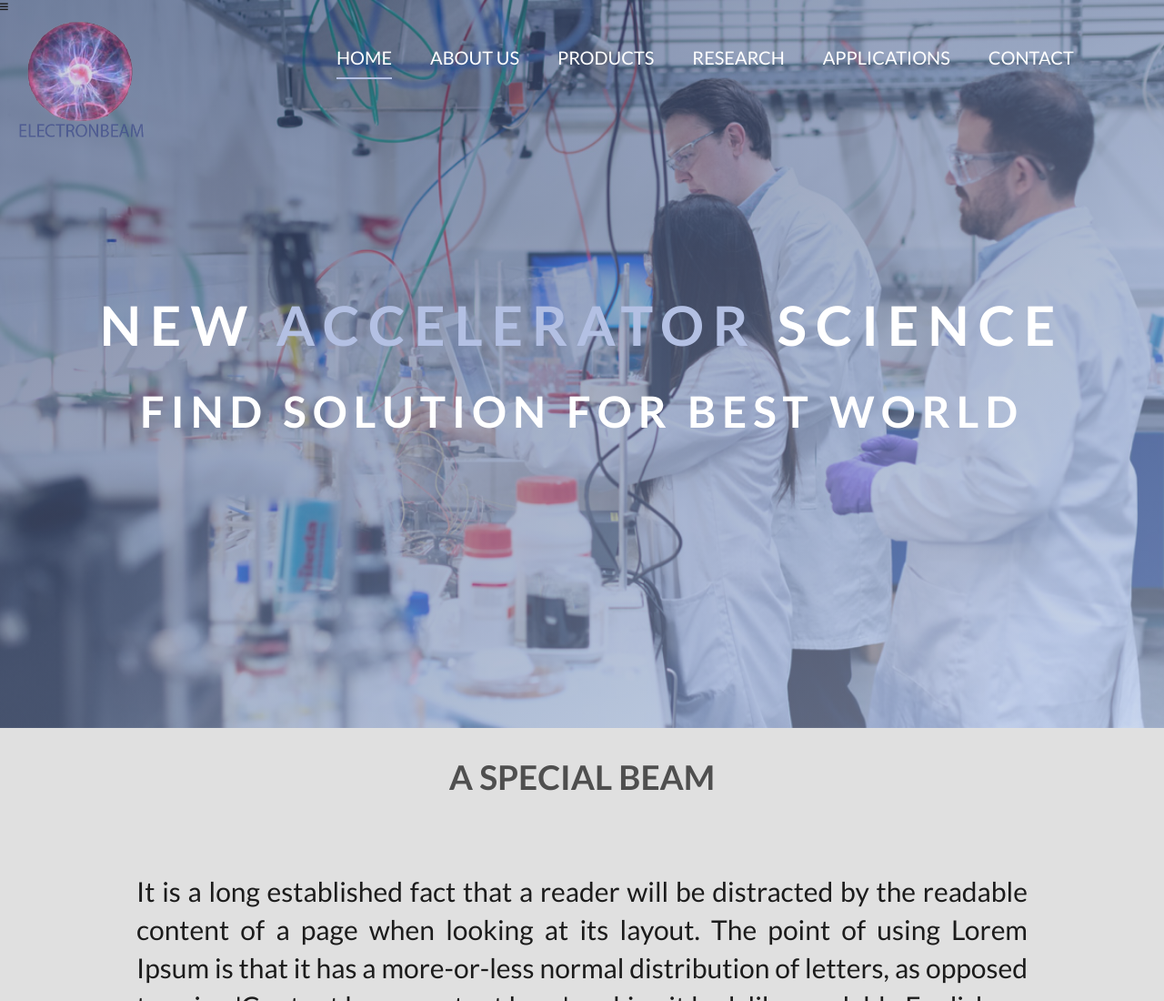
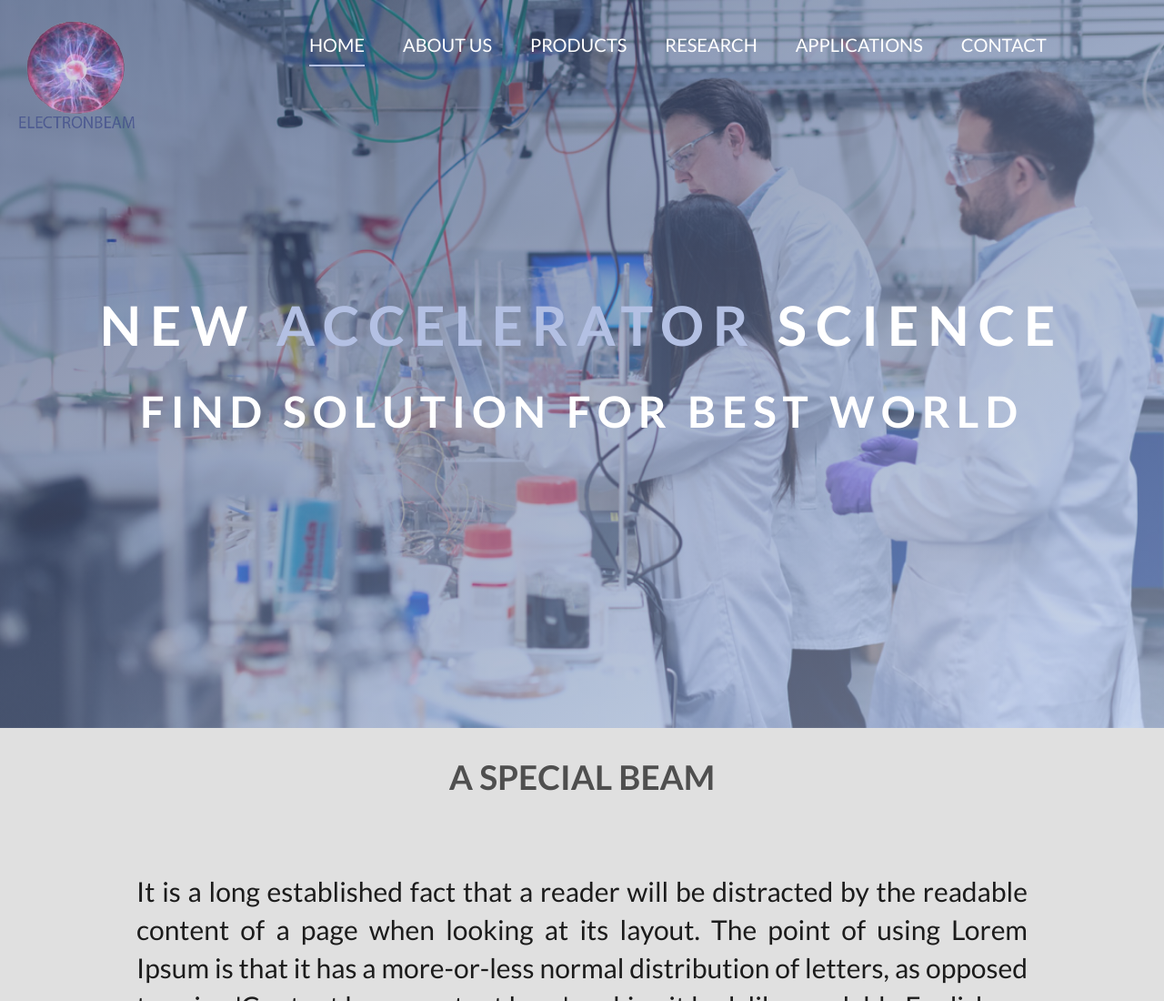
Before and after one commit to Negar-Arianmehr/scientific-website, a website with bundled scripts: page index.html in a window 1280 px wide. Shown: the top 1100 px of the page at 91% size. Built offline with nearby package versions, Linux system fonts and the light colour scheme; files whose address does not match are found by name.

Commit message:
second commit

```diff
--- a/index.html
+++ b/index.html
@@ -21,14 +21,14 @@
             <!------------------------->
 <!--.......HEADER.........-->
         <header class="header">
-            <nav class="navigation" >
-                <div class="navigation__fixed">
+            <nav class="navigation navigation__fixed" id="nav">
+<!--                <div class="navigation__fixed">-->
                     <div class="header__logo-box">
-                        <img src="img/logo.png" alt="logo of site" class="header__logo-pic">
+                        <img src="img/logo.png" alt="logo of site" class="header__logo-pic" id="logo">
                     </div>
                     <!--.......TOGGLE PART.........-->
-                    <div class="navigation__toggle"><i class="fa fa-bars"></i></div>
-                    <ul class="navigation__list" id="nav">
+<!--                    <div class="navigation__toggle"><i class="fa fa-bars"></i></div>-->
+                    <ul class="navigation__list" id="list">
                         <li class="navigation__item"><a href="#" class="navigation__link current-page">home</a></li>
                         <li class="navigation__item"><a href="#" class="navigation__link">about us</a></li>
                         <li class="navigation__item"><a href="#" class="navigation__link">products</a></li>
@@ -36,7 +36,7 @@
                         <li class="navigation__item"><a href="#" class="navigation__link">applications</a></li>
                         <li class="navigation__item"><a href="#" class="navigation__link">contact</a></li>
                     </ul>
-                </div>
+<!--                </div>-->
             </nav>
 
             <div class="header__text">
--- a/js/plugin.js
+++ b/js/plugin.js
@@ -2,16 +2,30 @@
 // global.$ = require('jquery/dist/jquery')(jsdom().createWindow());
 
 /*========== NAVBAR TRANSPARENT TO SOLID ==========*/
-function checkScroll() {
-    if ($(window).scrollTop() >= 300) {
-        $('.navigation__fixed').addClass('solid');
-    } else {
-        $('.navigation__fixed').removeClass('solid');
-    }
-}
+// function checkScroll() {
+//     if ($(window).scrollTop() >= 300) {
+//         $('.navigation__fixed').addClass('solid');
+//     } else {
+//         $('.navigation__fixed').removeClass('solid');
+//     }
+// }
 
 
 // /*========== ADD SOLID CLASS TO NAVBAR WHEN TOGGLED ==========*/
+window.addEventListener("scroll", function () {
+    console.log(window.scrollY)//shows us in console the position of scroll from top
+
+    if (window.scrollY >= 250) {
+        nav.classList.add("bg-nav");
+        logo.classList.add("header__scroll-logo")
+        // document.querySelectorAll(".navigation__link").style.color = "#3e3e3e"
+        // document.querySelector(".header__logo-pic").style.height="2.75rem"
+        // document.querySelector(".salon-header__collapse-icon").style.top = "0"
+        // document.querySelector(".salon-header__list-nav").style.margin="1rem 5.25rem 0 0"
+    } else
+        nav.classList.remove("bg-nav");
+        logo.classList.remove("header__scroll-logo")
+})
 // $(document).ready(function () {
 //     checkScroll();
 //     $(window).scroll(checkScroll);
@@ -21,7 +35,6 @@ function checkScroll() {
 //         }
 //     });
 // });
-
 
 
 // /*========== ADD SOLID CLASS TO NAVBAR WHEN TOGGLED ==========*/
@@ -37,10 +50,9 @@ function checkScroll() {
 
 
 /*==========not hover for current page==========*/
-$('a.navigation__link').hover(function() {
- $('a.current-page').not(this).toggleClass('current-page');
+$('a.navigation__link').hover(function () {
+    $('a.current-page').not(this).toggleClass('current-page');
 })
-
 
 
 /*========== BOUNCING DOWN ARROW ==========*/
--- a/sass/pages/home-page/components/_navigation.scss
+++ b/sass/pages/home-page/components/_navigation.scss
@@ -1,7 +1,7 @@
-            //  <!------------------------->
-            // <!---/****HOME PAGE****/---->
-            //  <!--//...NAVIGATION....//-->
-            //<!------------------------->
+//  <!------------------------->
+// <!---/****HOME PAGE****/---->
+//  <!--//...NAVIGATION....//-->
+//<!------------------------->
 .navigation {
   transition: background-color .5s ease;
 
@@ -12,12 +12,13 @@
     left: 0;
     z-index: 1000;
     background-color: transparent;
+
   }
 
   &__list {
     list-style: none;
     margin-left: 50rem;
-    margin-top: 3rem;
+    margin-top: 2rem;
 
     @include respond(medium-desktop) {
       margin-left: 45rem;
@@ -43,7 +44,7 @@
       color: $color-white;
       font-size: 2rem;
       text-transform: uppercase;
-      padding: 1rem 0;//padding-bottom is for space between line and text
+      padding: 1rem 0; //padding-bottom is for space between line and text
       position: relative; //used by absolute for positioning underline
     }
 
@@ -52,14 +53,14 @@
       position: absolute;
       bottom: 0;
       left: 0;
-      content: "";//after element that has no content is positioned in the right bottom hand corner of the after element
+      content: ""; //after element that has no content is positioned in the right bottom hand corner of the after element
       //display: block;
       height: 2px;
       line-height: 1;
       width: 100%;
       background-color: $color-white;
       transform-origin: right bottom; //relative to parent element.when cursor go to this place is started
-      transform: scaleX(0);// ti is compress to right hand side,
+      transform: scaleX(0); // ti is compress to right hand side,
       transition: transform 0.4s linear;
     }
 
@@ -76,9 +77,10 @@
   //for toggle navigation
 
   &__toggle {
-      position: relative;
+    position: relative;
 
   }
+
   @include respond(tab-port) {
 
   }
@@ -87,7 +89,7 @@
 ////////////////////
 //for scroll down
 .solid {
-  background-color: rgba(0,0,0, 0.7) !important;
+  background-color: rgba(0, 0, 0, 0.7) !important;
   transition: background-color 1s ease 0s;
   height: 10rem;
 }
@@ -95,3 +97,11 @@
 .current-page {
   border-bottom: 2px solid $color-blue-light;
 }
+///////////////////////////////
+//scroll part
+.bg-nav {
+  background-color: rgba(0, 0, 0, 0.7) !important;
+  transition: background-color 1s ease 0s;
+  height: 10rem;
+  //height: 15vh;
+}
--- a/sass/pages/home-page/parts/_header.scss
+++ b/sass/pages/home-page/parts/_header.scss
@@ -26,8 +26,14 @@
     opacity: .7;
   }
 
+  &__scroll-logo {
+    height: 9rem !important;
+    transition: all .2s;
+  }
+
   &__logo-pic {
-    height: 13.45rem;
+    height: 12.45rem;
+
 
     @include respond(tab-land) {
       height: 11.45rem;
```
Also changed, not shown: css/style.css.
